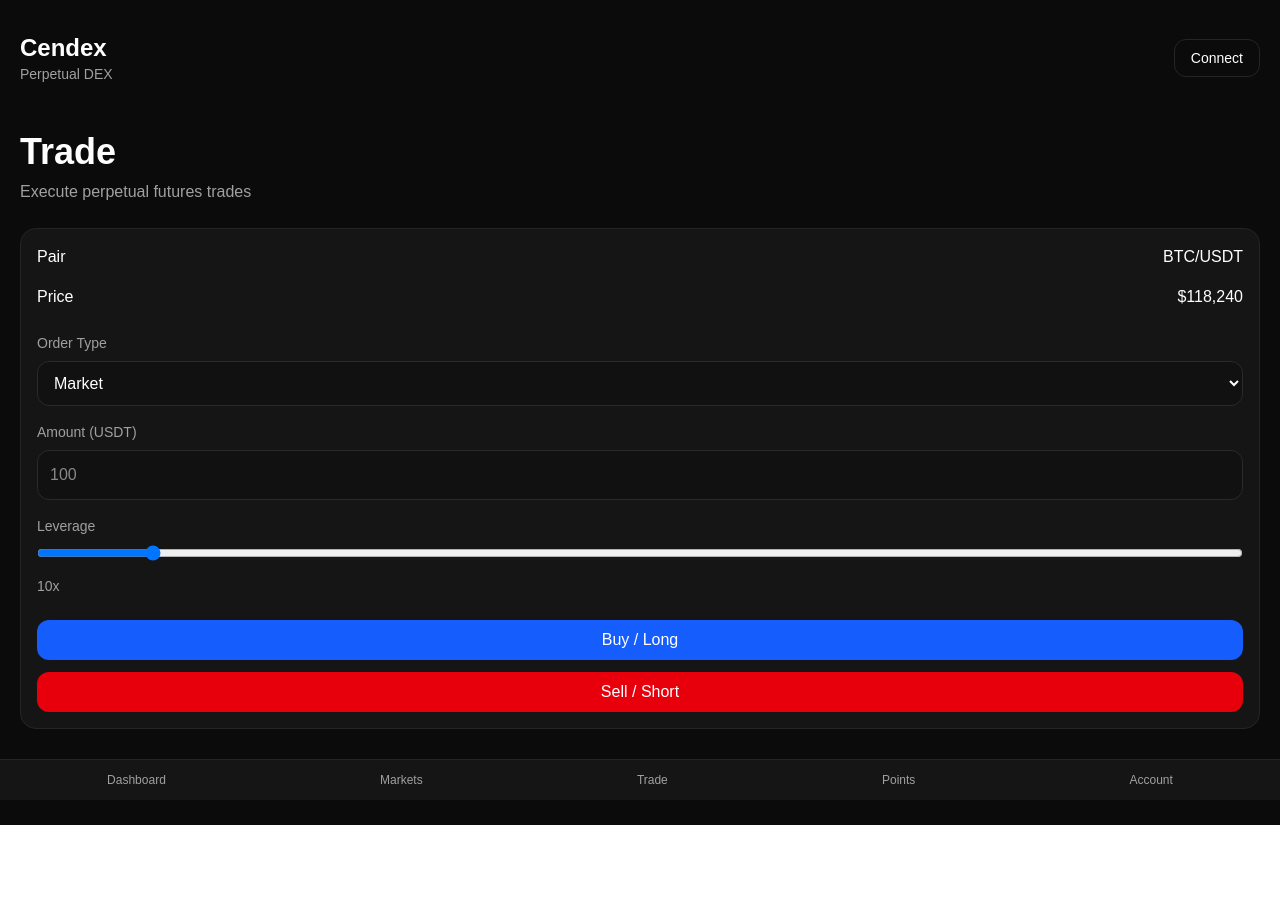
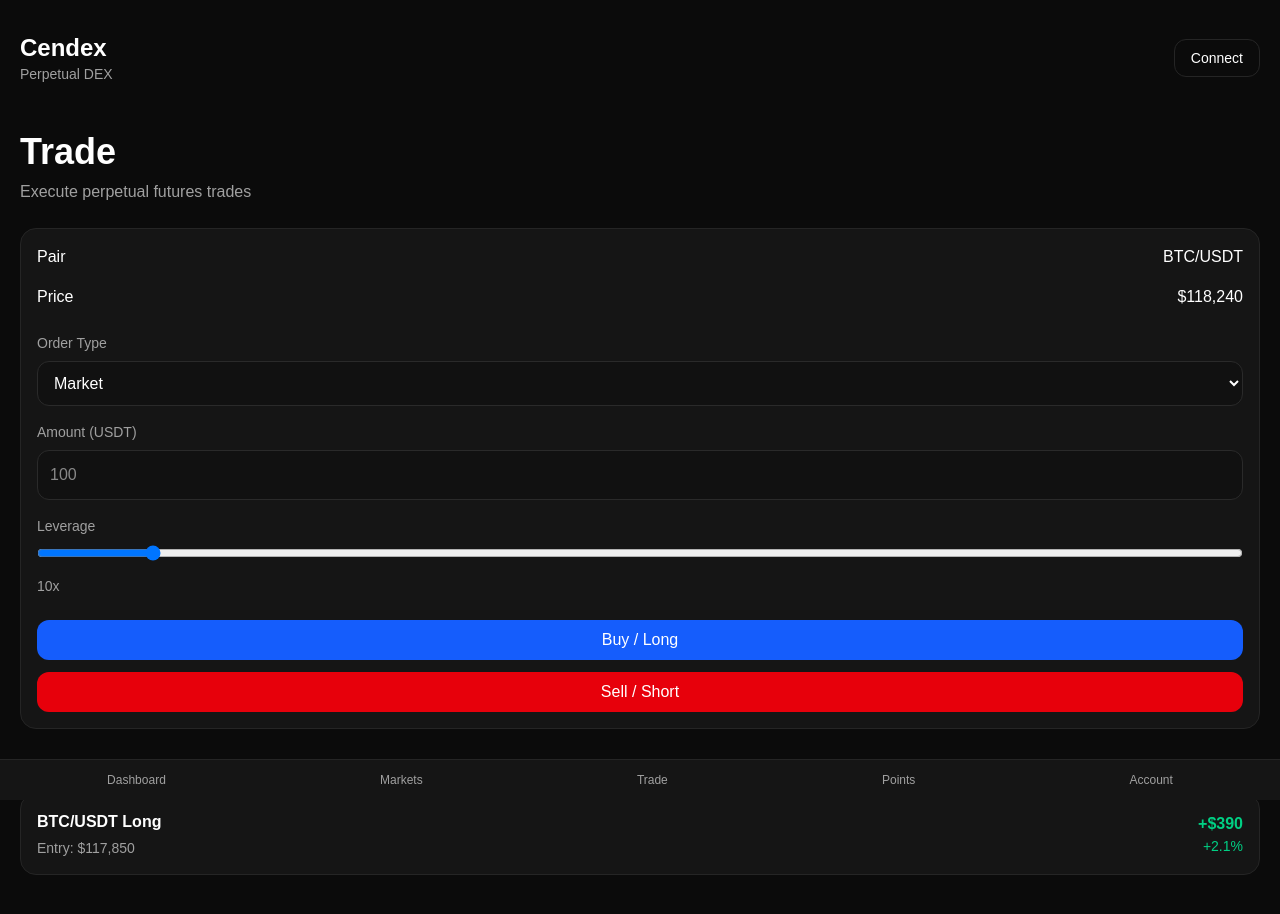
Before and after one commit to ojimusk/cendexfi, a Next.js app: page /trade in a window 1280 px wide. Shown: the top 914 px of the page. Before the commit the page ends 825 px from the top, so only its background shows below. Built offline with nearby package versions, Linux system fonts and the light colour scheme.

Commit message:
Add open positions section to trade page
Added a section for displaying open positions with details.

```diff
--- a/app/trade/page.tsx
+++ b/app/trade/page.tsx
@@ -86,6 +86,39 @@ export default function TradePage() {
   </div>
 
 </Card>
+      <div className="mt-6">
+
+  <h2 className="mb-3 text-lg font-semibold">
+    Open Positions
+  </h2>
+
+  <Card>
+
+    <div className="flex items-center justify-between">
+      <div>
+        <p className="font-semibold">
+          BTC/USDT Long
+        </p>
+
+        <p className="mt-1 text-sm text-[#A0A0A0]">
+          Entry: $117,850
+        </p>
+      </div>
+
+      <div className="text-right">
+        <p className="font-semibold text-[#00D084]">
+          +$390
+        </p>
+
+        <p className="text-sm text-[#00D084]">
+          +2.1%
+        </p>
+      </div>
+    </div>
+
+  </Card>
+
+</div>
       </section>
 
       <BottomNav />
```
